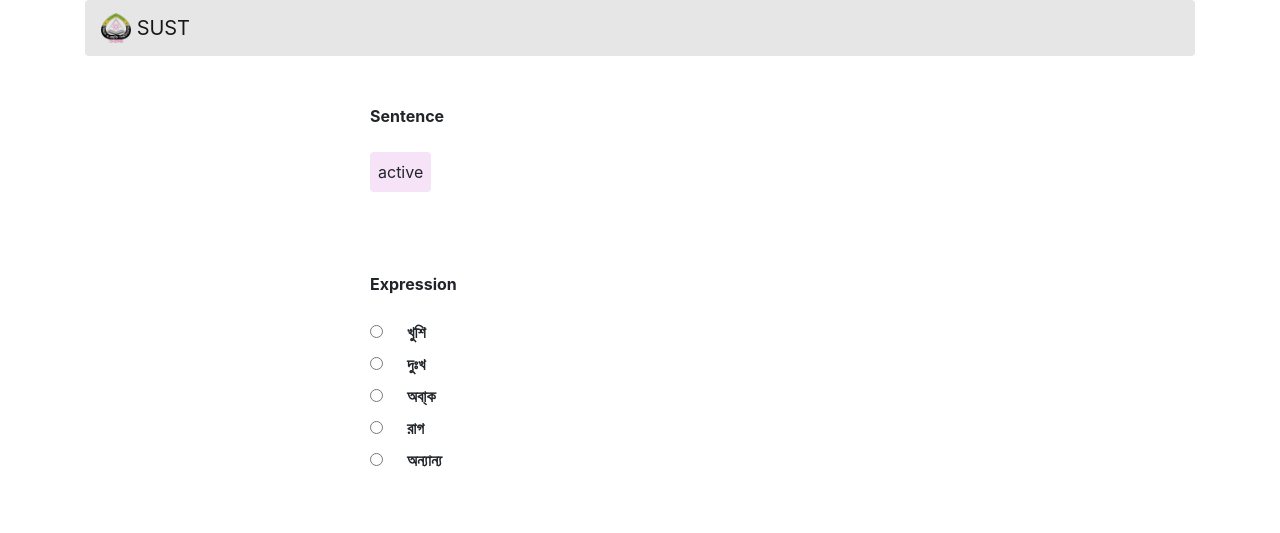
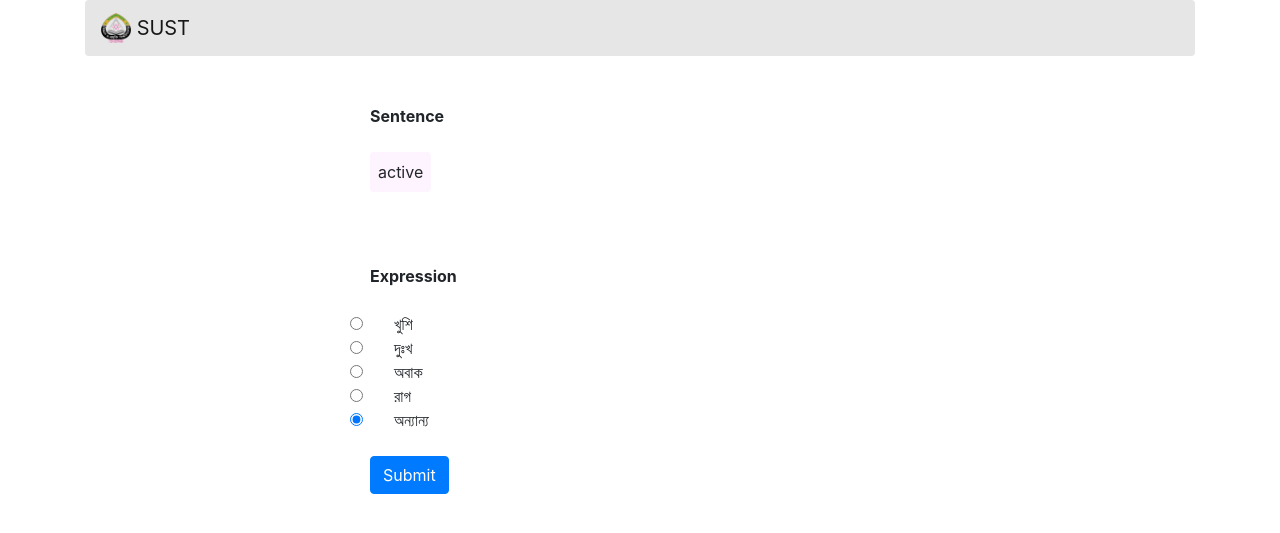
Before and after one commit to KhondokerIslam/Research-Development, a Django app: page / in a window 1280 px wide. Shown: the top 533 px of the page. Run offline with Django 3.2, Linux system fonts and the light colour scheme; tables that the repository leaves empty hold one stand-in row (values such as "Sample post"); some libraries are stand-ins or nearby versions.

Commit message:
Database updated. Expressions can be stored

```diff
--- /dev/null
+++ b/DataTagging/static/js/label_fetching.js
@@ -0,0 +1,12 @@
+$.ajax({
+    headers: {"X-CSRFToken": token}, //new item added here the csrf token
+   url: `${window.location.origin}/example/`, //url changed to be dynamic for all base origins
+   type: "POST",
+   data: JSON.stringify(param),
+   success: function () {
+    alert("Success");
+       },
+   error: function(error) {
+       console.log("error: " + error);
+       }
+  });
--- a/DataTagging/templates/home.html
+++ b/DataTagging/templates/home.html
@@ -22,15 +22,17 @@
     <div class="container">
         <nav class="navbar navbar-light rounded" style="background-color: #e6e6e6;">
             <a class="navbar-brand" href="#">
-                <img src="{% static '/images/logo.png' %}" width="30" height="30" class="d-inline-block align-top" alt="">
+                <img src="{% static '/images/logo.png' %}" width="30" height="30" class="d-inline-block align-top"
+                    alt="">
                 SUST
             </a>
         </nav>
     </div>
     <!------- Navbar Ended ------->
 
-
-    <div class="container pt-5">
+    <form method="POST" action="{% url 'homePost' texts.id %}" enctype="multipart/form-data">
+        {% csrf_token %}
+        <div class="container pt-5 form-group">
             <div class="row">
                 <div class="col-3"></div>
                 <div class="col-6">
@@ -43,10 +45,11 @@
             <div class="row">
                 <div class="col-3"></div>
                 <div class="col-6">
-                <label class="rounded text-center pl-2 pt-2 pb-2 pr-2" style="background-color: #f6e3f8;" name="name"> {{texts.statement}} </label>
+                    <label class="rounded text-center pl-2 pt-2 pb-2 pr-2" style="background-color: #fef4ff;"
+                        name="statement"> {{texts.statement}} </label>
                 </div>
                 <div class="col-3"></div>
-        </div> <br>
+            </div>
         </div>
 
         <div class="container pt-5">
@@ -63,16 +66,22 @@
                 <div class="col-3"></div>
                 <div class="col-6">
                     <!-- <input type="radio" name="star_1" id="star1"><label for="star1"></label> -->
-                <label><input type="radio" name="expression"><b class="pl-4">খুশি</b></label><br>
-                <label><input type="radio" name="expression"><b class="pl-4">দুঃখ</b></label><br>
-                <label><input type="radio" name="expression"><b class="pl-4">অবা্ক</b></label><br>
-                <label><input type="radio" name="expression"><b class="pl-4">রাগ</b></label><br>
-                <label><input type="radio" name="expression"><b class="pl-4">অন্যান্য</b></label><br>
+                    <input class="form-check-input" type="radio" name="expression" id="btn-1" value="1"><label class="pl-4 form-check-label" for="btn-1">খুশি</label><br>
+                    <input class="form-check-input" type="radio" name="expression" id="btn-2" value="2"><label class="pl-4 form-check-label" for="btn-2">দুঃখ</label><br>
+                    <input class="form-check-input" type="radio" name="expression" id="btn-3" value="3"><label class="pl-4 form-check-label" for="btn-3">অবাক</label><br>
+                    <input class="form-check-input" type="radio" name="expression" id="btn-4" value="4"><label class="pl-4 form-check-label" for="btn-4">রাগ</label><br>
+                    <input class="form-check-input" type="radio" name="expression" id="btn-5" value="5" checked><label class="pl-4 form-check-label" for="btn-5">অন্যান্য</label><br><br>
                 </div>
                 <div class="col-3"></div>
-        </div> <br>
             </div>
-
+            <div class="row">
+                <div class="col-3"></div>
+                <div class="col-6">
+                    <button class="btn btn-primary" type="submit">Submit</button>
+                </div>
+            </div>
+        </div>
+    </form>
 
     <!-- JSS -->
     <script src="https://code.jquery.com/jquery-3.4.1.slim.min.js"
@@ -84,6 +93,9 @@
     <script src="https://stackpath.bootstrapcdn.com/bootstrap/4.4.1/js/bootstrap.min.js"
         integrity="sha384-wfSDF2E50Y2D1uUdj0O3uMBJnjuUD4Ih7YwaYd1iqfktj0Uod8GCExl3Og8ifwB6"
         crossorigin="anonymous"></script>
+    <script src="{%static 'js/label_fetching.js' %}" type="text/javascript">
+        var token = `{{ csrf_token }}`
+    </script>
 
 </body>
 
--- a/DataTagging/urls.py
+++ b/DataTagging/urls.py
@@ -5,5 +5,5 @@ from . import views
 urlpatterns = [
     path('admin/', admin.site.urls),
     path('', views.home, name='home'),
-
+    path('<int:text_id>/home', views.homePost, name='homePost'),
 ]
--- a/DataTagging/views.py
+++ b/DataTagging/views.py
@@ -1,6 +1,25 @@
 from django.shortcuts import render, redirect
-from inputs.models import Inputs
+from inputs.models import Input
+from django.shortcuts import get_object_or_404
 def home(request):
     # texts = Inputs.objects
-    random_text = Inputs.objects.order_by('?')[0]
+    random_text = Input.objects.order_by('?')[0]
+    # print (random_text.id)
     return render(request, 'home.html', {'texts':random_text})
+
+def homePost(request, text_id):
+    if request.method == 'POST':
+        innput = get_object_or_404(Input, pk=text_id)
+        if request.POST.get('expression') == "1":
+            innput.happy += 1
+        if request.POST.get('expression') == "2":
+            innput.sad += 1
+        if request.POST.get('expression') == "3":
+            innput.stupyfied += 1
+        if request.POST.get('expression') == "4":
+            innput.angry += 1
+        if request.POST.get('expression') == "5":
+            innput.others += 1
+        innput.save()
+        random_text = Input.objects.order_by('?')[0]
+        return render(request, 'home.html', {'texts':random_text})
--- a/inputs/admin.py
+++ b/inputs/admin.py
@@ -1,4 +1,4 @@
 from django.contrib import admin
-from .models import Inputs
+from .models import Input
 
-admin.site.register(Inputs)
+admin.site.register(Input)
--- a/inputs/models.py
+++ b/inputs/models.py
@@ -1,7 +1,12 @@
 from django.db import models
 
-class Inputs(models.Model):
+class Input(models.Model):
     statement = models.TextField()
+    happy = models.IntegerField(default=0)
+    sad = models.IntegerField(default=0)
+    stupefied = models.IntegerField(default=0)
+    angry = models.IntegerField(default=0)
+    others = models.IntegerField(default=0)
 
     def __str__(self):
         return self.statement
```
Also changed, not shown: DataTagging/settings.py (+0 -11 lines), inputs/migrations/0002_auto_20200126_0715.py (added), inputs/migrations/0003_auto_20200126_2212.py (added). Lines whose indentation alone changed are shown as unchanged.
